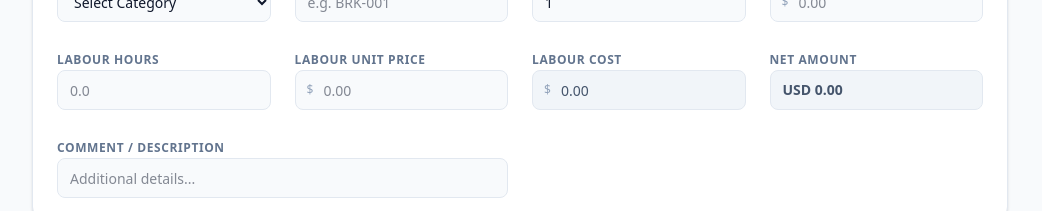
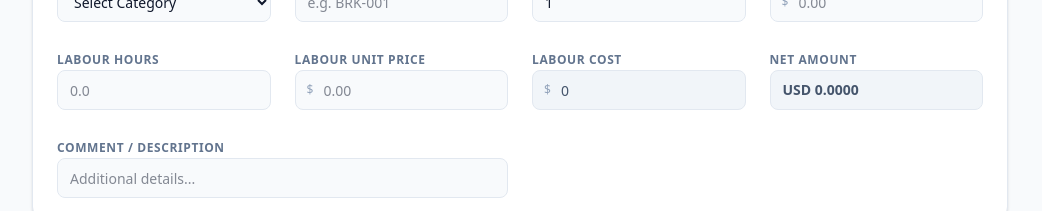
Before and after one commit to jhansimoola-cmd/FMS, a React (Vite) app: page / in a window 1280 px wide. Shown: the part 478-689 px from the top of the page, without its empty margins (120-1162 px from the left). Built offline with nearby package versions, Linux system fonts and the light colour scheme.

Commit message:
Update App.tsx

```diff
--- a/src/App.tsx
+++ b/src/App.tsx
@@ -293,7 +293,7 @@ export default function App() {
                             inputMode="decimal"
                             data-item-field="partsCost"
                             placeholder="0.00"
-                             value={item.partsCost === 0 ? '' : item.partsCost.toString()}
+                            value={item.partsCost === 0 ? '' : item.partsCost.toString()}
                             onChange={(e) => {
                               const val = e.target.value;
                               updateLineItem(item.id, 'partsCost', val);
@@ -328,10 +328,10 @@ export default function App() {
                             inputMode="decimal"
                             data-item-field="labourUnitPrice"
                             placeholder="0.00"
-                            value={item.labourUnitPrice === 0 ? '' : item.labourUnitPrice}
+                            value={item.labourUnitPrice === 0 ? '' : item.labourUnitPrice.toString()}
                             onChange={(e) => {
-                              const val = e.target.value.replace(/[^0-9.]/g, '');
-                              updateLineItem(item.id, 'labourUnitPrice', val === '' ? 0 : parseFloat(val) || 0);
+                              const val = e.target.value;
+                              updateLineItem(item.id, 'labourUnitPrice', val);
                             }}
                             className="w-full h-10 pl-7 pr-3 bg-slate-50 border border-slate-200 rounded-lg focus:ring-2 focus:ring-indigo-500 focus:border-indigo-500 outline-none transition-all text-sm"
                           />
@@ -347,7 +347,7 @@ export default function App() {
                             type="text"
                             data-item-field="labourCost"
                             placeholder="0.00"
-                            value={item.labourCost.toFixed(2)}
+                            value={item.labourCost}
                             className="w-full h-10 pl-7 pr-3 bg-slate-100 border border-slate-200 rounded-lg outline-none text-sm font-medium text-slate-600 cursor-not-allowed"
                           />
                         </div>
@@ -359,7 +359,7 @@ export default function App() {
                           data-item-field="netAmount"
                           className="w-full h-10 px-3 bg-slate-100 border border-slate-200 rounded-lg flex items-center text-sm font-semibold text-slate-600"
                         >
-                          {workOrder.currency} {item.netAmount.toLocaleString(undefined, { minimumFractionDigits: 2 })}
+                          {workOrder.currency} {item.netAmount.toLocaleString(undefined, { minimumFractionDigits: 4 })}
                         </div>
                       </div>
 
```
